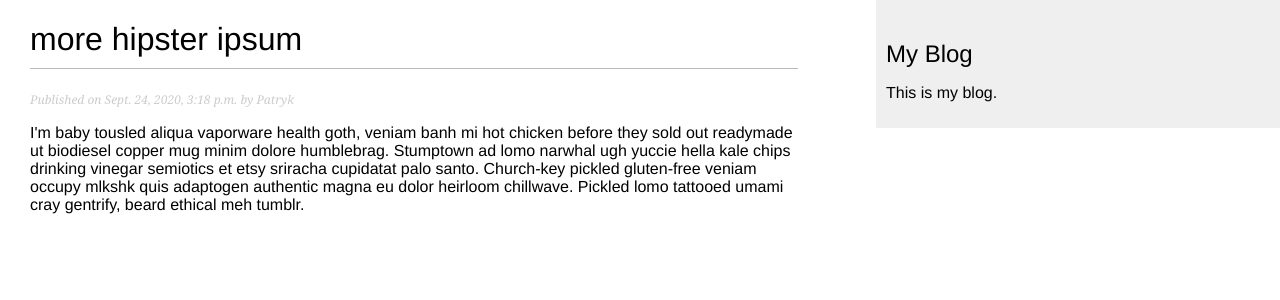
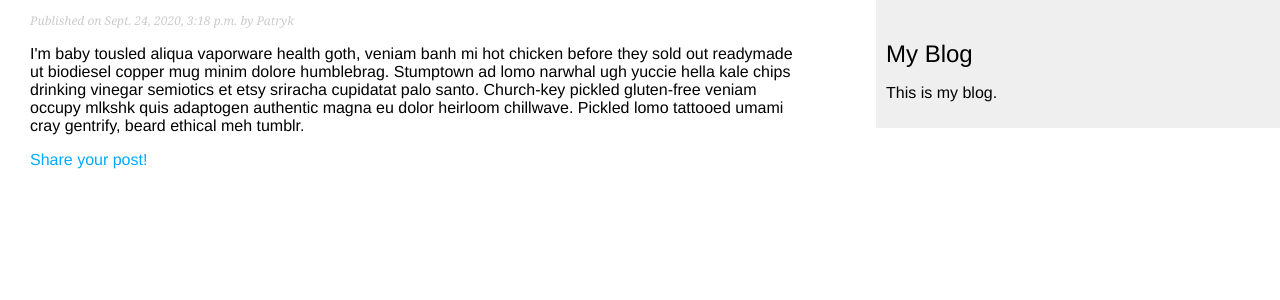
Before and after one commit to PatrykTheViking/Blog-App-with-Django, a Django app: a page that uses mysite/blog/templates/blog/post/detail.html in a window 1280 px wide. Shown: the top 300 px of the page. Run offline with Django 3.2, Linux system fonts and the light colour scheme; data comes from the database, SQL or seed files in the repository.

Commit message:
E-mail post share opition

```diff
--- a/mysite/blog/templates/blog/post/detail.html
+++ b/mysite/blog/templates/blog/post/detail.html
@@ -3,9 +3,13 @@
 {% block title %}{{ post.title }}{% endblock %}
 
 {% block content %}
-  <h1>{{ post.title }}</h1>
   <p class="date">
       Published on {{ post.publish }} by {{ post.author }}
   </p>
   {{ post.body|linebreaks }}
+  <p>
+      <a href="{% url 'blog:post_share' post.id %}">
+      Share your post!
+      </a>
+  </p>
 {% endblock %}
--- a/mysite/blog/urls.py
+++ b/mysite/blog/urls.py
@@ -9,4 +9,6 @@ urlpatterns = [
     path('<int:year>/<int:month>/<int:day>/<slug:post>/',
          views.post_detail,
          name='post_detail'),
+    path('<int:post_id>/share/',
+         views.post_share, name='post_share')
 ]
--- a/mysite/blog/views.py
+++ b/mysite/blog/views.py
@@ -2,6 +2,8 @@ from django.shortcuts import render, get_object_or_404
 from .models import Post
 from django.core.paginator import Paginator, EmptyPage, PageNotAnInteger
 from django.views.generic import ListView
+from .forms import EmailPostForm
+from django.core.mail import send_mail
 
 
 def post_list(request):
@@ -41,3 +43,29 @@ class PostListView(ListView):
     context_object_name = 'posts'
     paginate_by = 3
     template_name = 'blog/post/list.html'
+
+
+def post_share(request, post_id):
+    # get post with it's id
+    post = get_object_or_404(Post, id=post_id, status='published')
+    sent = False
+
+    if request.method == 'POST':
+        # form has been sent
+        form = EmailPostForm(request.POST)
+        if form.is_valid():
+            # form has been filled correctly
+            cd = form.cleaned_data
+            # data can be send
+            post_url = request.build_absolute_uri(post.get_absolute_url())
+            subject = '{} ({}) encourage you to read "{}"'.format(cd['name'], cd['email'], post.title)
+            message = 'Please read post "{}" on {}\n\n Comment added by {}: {}'.format(
+                post.title, post_url, cd['name'], cd['comments'])
+            send_mail(subject, message, 'admin@myblog.com', [cd['to']])
+            sent = True
+
+    else:
+        form = EmailPostForm()
+    return render(request, 'blog/post/share.html', {'post': post,
+                                                    'form': form,
+                                                    'sent': sent})
```
Also changed, not shown: mysite/blog/forms.py (added, +9 -0 lines), mysite/blog/templates/blog/post/share.html (added, +19 -0 lines), mysite/mysite/settings.py (+8 -0 lines).
